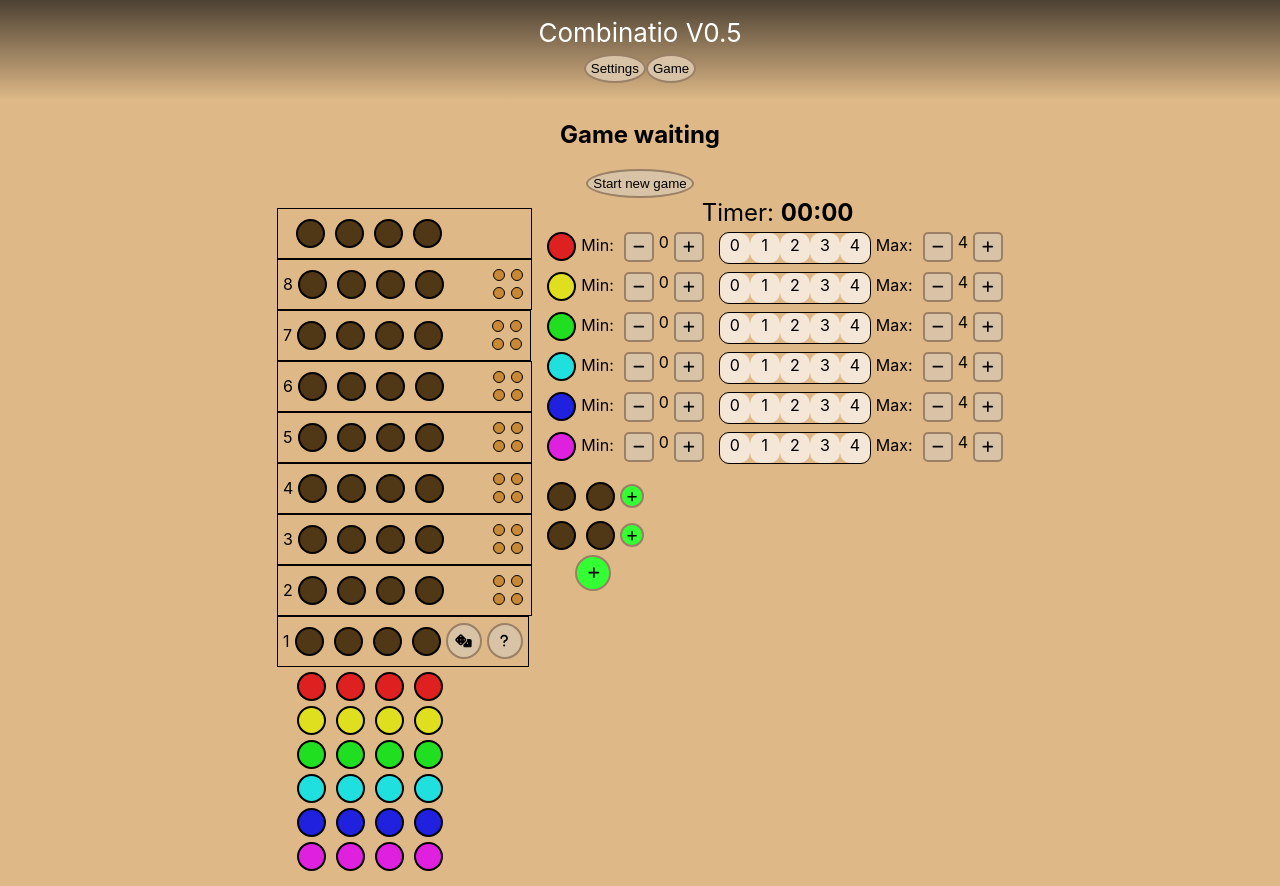
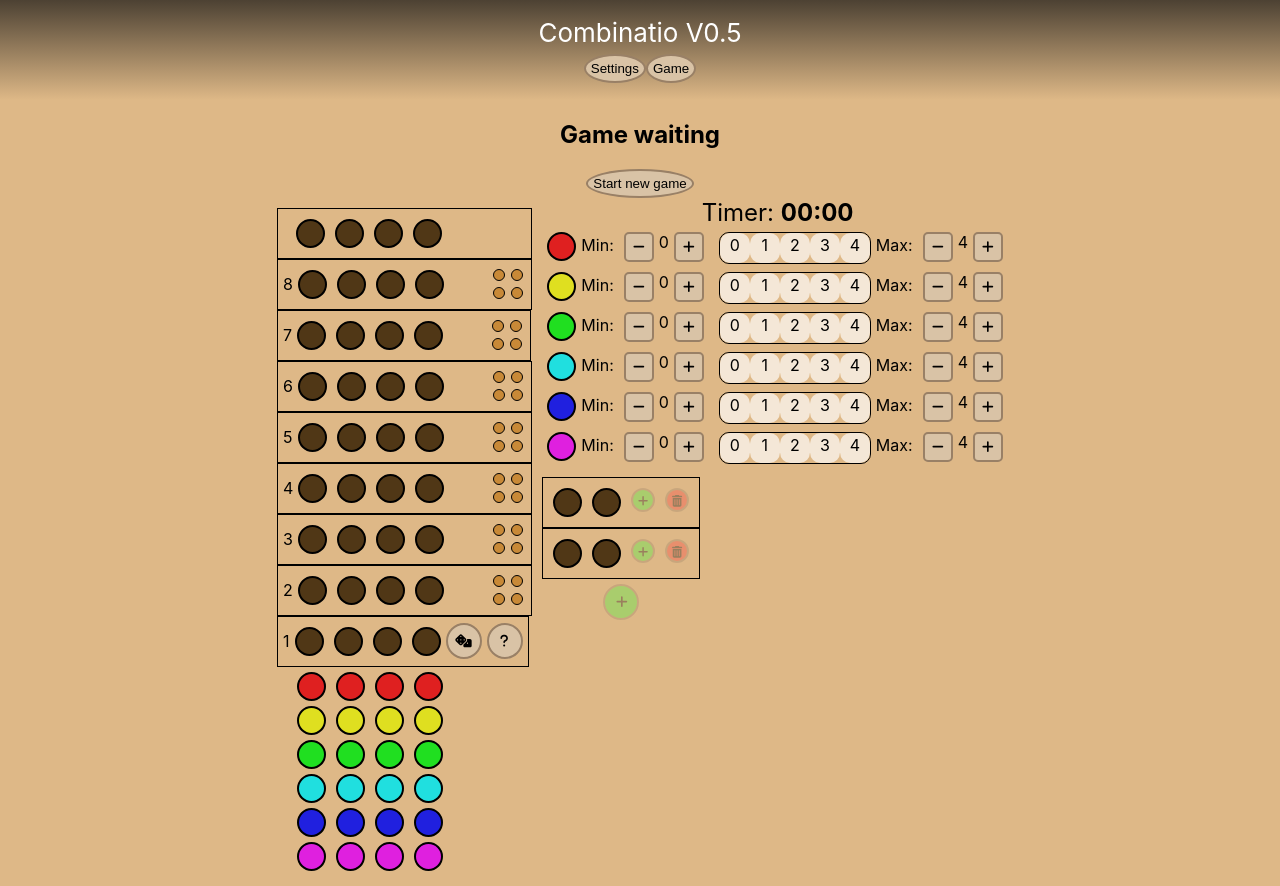
Before and after one commit to Radivis/combinatio, a React (Create React App) app: page / in a window 1280 px wide. Built offline with nearby package versions, Linux system fonts and the light colour scheme.

Commit message:
Added delete button for tuples hints row

```diff
--- a/src/components/TuplesHints/TuplesHints.css
+++ b/src/components/TuplesHints/TuplesHints.css
@@ -11,4 +11,10 @@
     width: 36px;
     background-color: hsl(120, 100%, 60%);
     margin: auto;
+    margin-top: 5px;
+    opacity: 30%;
 }
+
+.add-color-tuple-button:hover {
+    opacity: 100%;;
+}
--- a/src/components/TuplesHints/TuplesHintsRow.css
+++ b/src/components/TuplesHints/TuplesHintsRow.css
@@ -1,6 +1,8 @@
 .tuples-hints-row{
     display: flex;
     flex-direction: row;
+    border: 1px solid black;
+    padding: 5px;
 }
 
 .add-tuple-slot-button {
@@ -8,5 +10,19 @@
     height: 24px;
     width: 24px;
     background-color: hsl(120, 100%, 60%);
-    margin: auto;
+    margin: 5px;
+    opacity: 30%;
 }
+
+.delete-tuple-row-button {
+    display: inline-flex;
+    height: 24px;
+    width: 24px;
+    background-color: hsl(0, 100%, 60%);
+    margin: 5px;
+    opacity: 30%;
+}
+
+.add-tuple-slot-button:hover, .delete-tuple-row-button:hover{
+    opacity: 100%;
+}
--- a/src/components/TuplesHints/TuplesHintsRow.tsx
+++ b/src/components/TuplesHints/TuplesHintsRow.tsx
@@ -8,7 +8,7 @@ import ColorPin from "../ColorPin/ColorPin";
 import DropTarget from "../DropTarget/DropTarget";
 
 import './TuplesHintsRow.css';
-import { faPlus } from "@fortawesome/free-solid-svg-icons";
+import { faPlus, faTrashCan } from "@fortawesome/free-solid-svg-icons";
 
 interface tuplesHintsRowProps {
     rowIndex: number
@@ -17,12 +17,26 @@ interface tuplesHintsRowProps {
 const TuplesHintsRow = (props: tuplesHintsRowProps) => {
     const { rowIndex } = props;
 
-    const { colorTuple, addColorTupleSlot, placeTupleColor } = useGameStore((state) => {
-        const { hints, addColorTupleSlot, placeTupleColor } = state;
-        const { colorTuplesDataStrings } = hints;
+    const {
+        colorTuple,
+        disabledColorsDataString,
+        addColorTupleSlot,
+        deleteColorTupleRow,
+        placeTupleColor,
+    } = useGameStore((state) => {
+        const { hints, addColorTupleSlot, placeTupleColor, deleteColorTupleRow } = state;
+        const { colorTuplesDataStrings, disabledColorsDataString } = hints;
         const colorTuple = Colors.deserialize(colorTuplesDataStrings[rowIndex]);
-        return { colorTuple, addColorTupleSlot, placeTupleColor };
+        return {
+            colorTuple,
+            disabledColorsDataString,
+            addColorTupleSlot,
+            deleteColorTupleRow,
+            placeTupleColor,
+        };
     })
+
+    const disabledColors = Colors.deserialize(disabledColorsDataString);
 
     const onColorDropped = (colorObject: hslColorObject, columnIndex: number) => {
         placeTupleColor({
@@ -36,6 +50,10 @@ const TuplesHintsRow = (props: tuplesHintsRowProps) => {
         addColorTupleSlot(rowIndex);
     }
 
+    const onClickDeleteTupleRowButton = () => {
+        deleteColorTupleRow(rowIndex);
+    }
+
     return (
         <div className="tuples-hints-row">
             {colorTuple.map((color: Color, columnIndex: number) => {
@@ -47,6 +65,7 @@ const TuplesHintsRow = (props: tuplesHintsRowProps) => {
                     <ColorPin
                         color={color}
                         key={columnIndex}
+                        isDisabled={disabledColors.has(color)}
                     />
                 </DropTarget>
 
@@ -54,6 +73,9 @@ const TuplesHintsRow = (props: tuplesHintsRowProps) => {
             <button className='add-tuple-slot-button' onClick={onClickAddTupleSlotButton}>
                 <FontAwesomeIcon icon={faPlus} size="sm"/>
             </button>
+            <button className='delete-tuple-row-button' onClick={onClickDeleteTupleRowButton}>
+                <FontAwesomeIcon icon={faTrashCan} size="sm"/>
+            </button>
         </div>
     );
 
--- a/src/store/gameStore.ts
+++ b/src/store/gameStore.ts
@@ -44,6 +44,7 @@ export type gameActions = {
     placeTupleColor: ({color, rowIndex, columnIndex}: {color: Color, rowIndex: number, columnIndex: number}) => void,
     addColorTuple: () => void,
     addColorTupleSlot: (rowIndex: number) => void,
+    deleteColorTupleRow: (rowIndex: number) => void,
     setModal: (modal: modal) => void,
 }
 
@@ -406,6 +407,14 @@ const useGameStore = create<gameState & gameActions>()(
                 state.hints.colorTuplesDataStrings[rowIndex] = Colors.serialize(colorTuple);
             }, false, 'addColorTuple')
         },
+        deleteColorTupleRow: (rowIndex: number) => {
+            set((state: gameState) => {
+                state.hints.colorTuplesDataStrings = state.hints.colorTuplesDataStrings
+                    .filter((colorTuplesDataString: string, _rowIndex:number) => {
+                        return rowIndex !== _rowIndex;
+                    });
+            }, false, 'deleteColorTupleRow')
+        },
         setModal: (modal: modal) => {
             set((state: gameState) => {
                 state.modal = modal;
```
